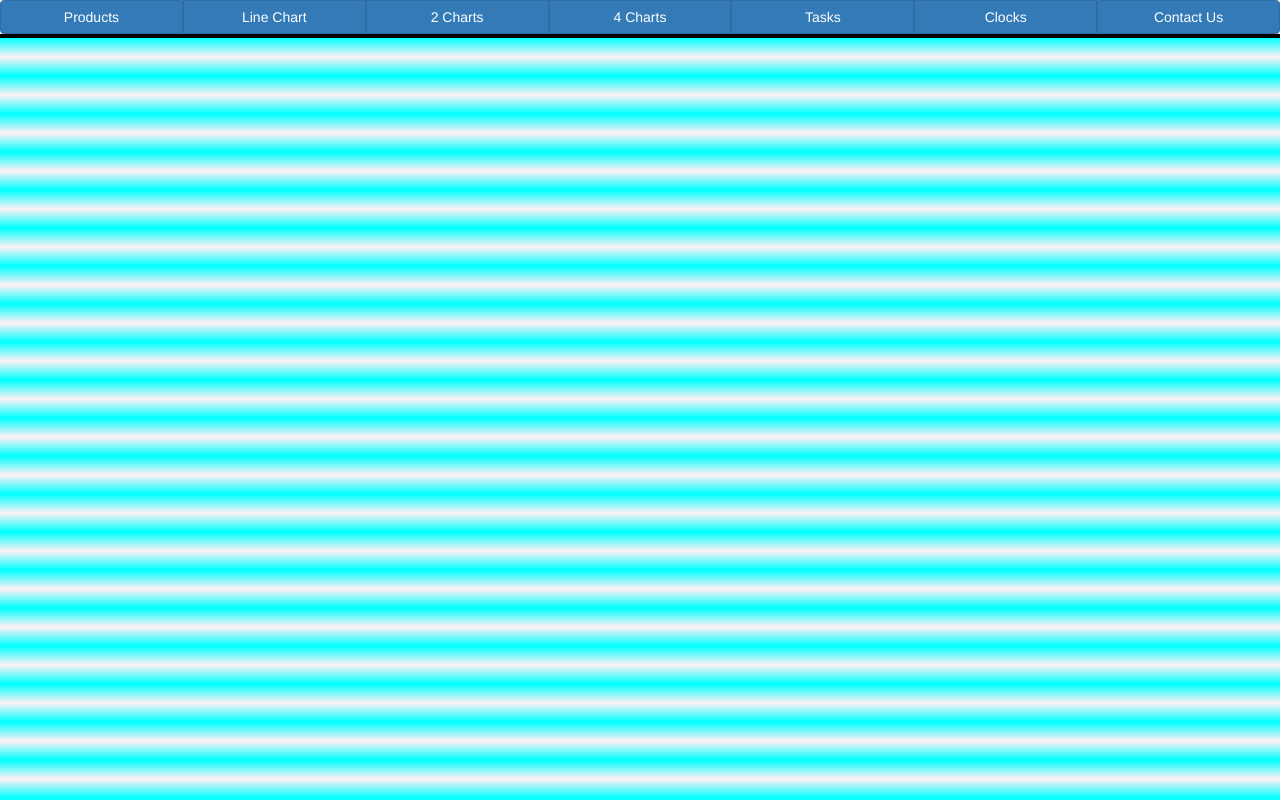
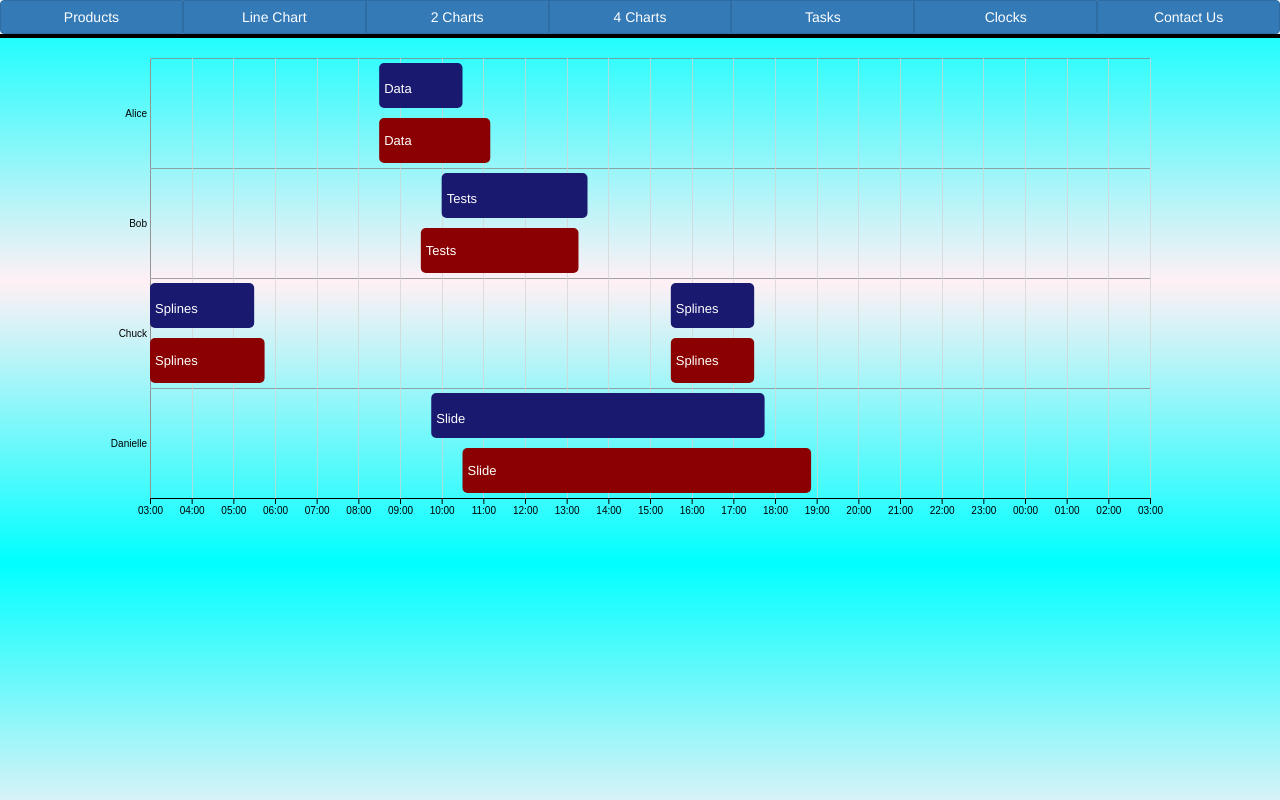
Before and after one commit to amicklo/SimpleApp, a plain HTML site: page tasks.html in a window 1280 px wide. Drawn offline with nearby package versions, Linux system fonts and the light colour scheme; some packages are replaced by stand-ins of ours.

Commit message:
Functional Chart
I'll call this a finished prototype. I'm trying to parameterize the coloring of the bars so that the Actual Time bars will have a color based on another value I'm going to add to the objects. So tasks in progress, complete, and over time are shown in different colors in the actual row. I could probably also stand to add more detail to my comments.

```diff
--- a/css/style.css
+++ b/css/style.css
@@ -92,3 +92,23 @@ p.price {
     padding: 2px;
     width: 100%;
 }
+
+.gridH line {
+    stroke: grey;
+    stroke-opacity: 0.7;
+    shape-rendering: crispEdges;
+}
+
+.gridH path {
+    stroke-width: 0;
+}
+
+.gridV line {
+    stroke: lightgrey;
+    stroke-opacity: 0.7;
+    shape-rendering: crispEdges;
+}
+
+.gridV path {
+    stroke-width: 0;
+}
--- a/data/taskData.json
+++ b/data/taskData.json
@@ -2,35 +2,43 @@
     "data": [
         {
             "person": "Alice",
-            "task": "Mock Up Data",
-            "startPlan": "08:30:00 CST",
-            "endPlan": "010:30:00 CST",
-            "startActual": "08:30:00 CST",
-            "endActual": "11:10:00 CST"
+            "task": "Data",
+            "startPlan": "2018-01-01 08:30:00",
+            "endPlan": "2018-01-01 10:30:00",
+            "startActual": "2018-01-01 08:30:00",
+            "endActual": "2018-01-01 11:10:00"
         },
         {
             "person": "Bob",
-            "task": "Run Tests",
-            "startPlan": "010:00:00 CST",
-            "endPlan": "013:30:00 CST",
-            "startActual": "09:30:00 CST",
-            "endActual": "13:17:00 CST"
+            "task": "Tests",
+            "startPlan": "2018-01-01 10:00:00",
+            "endPlan": "2018-01-01 13:30:00",
+            "startActual": "2018-01-01 09:30:00",
+            "endActual": "2018-01-01 13:17:00"
         },
         {
             "person": "Chuck",
-            "task": "Reticulate Splines",
-            "startPlan": "015:30:00 CST",
-            "endPlan": "017:30:00 CST",
-            "startActual": "15:30:00 CST",
-            "endActual": "17:30:00 CST"
+            "task": "Splines",
+            "startPlan": "2018-01-01 15:30:00",
+            "endPlan": "2018-01-01 17:30:00",
+            "startActual": "2018-01-01 15:30:00",
+            "endActual": "2018-01-01 17:30:00"
+        },
+        {
+            "person": "Chuck",
+            "task": "Splines",
+            "startPlan": "2018-01-01 01:00:00",
+            "endPlan": "2018-01-01 05:30:00",
+            "startActual": "2018-01-01 01:30:00",
+            "endActual": "2018-01-01 5:45:00"
         },
         {
             "person": "Danielle",
-            "task": "Electric Slide",
-            "startPlan": "09:45:00 CST",
-            "endPlan": "17:45:00 CST",
-            "startActual": "09:30:00 CST",
-            "endActual": "18:52:00 CST"
+            "task": "Slide",
+            "startPlan": "2018-01-01 09:45:00",
+            "endPlan": "2018-01-01 17:45:00",
+            "startActual": "2018-01-01 10:30:00",
+            "endActual": "2018-01-01 18:52:00"
         }
     ]
 }
--- /dev/null
+++ b/js/taskBars.js
@@ -0,0 +1,36 @@
+app.factory('taskBars', [function () {
+    return {
+        //attach bars
+        addBars: function (svg, data, x, y, barOffset, labelOffset, fill, start, end) {
+            svg.selectAll(".chart")
+                .data(data)
+                .enter()
+                .append("rect")
+                .attr("fill", fill)
+                .attr("rx", 5)
+                .attr("ry", 5)
+                .attr("y", 0)
+                .attr("transform", function (d) {
+                    return "translate(" + x(moment(d[start])) + "," + (y(d.person) + barOffset) + ")";
+                })
+                .attr("height", 45)
+                .attr("width", function (d) {
+                    return (x(moment(d[end])) - x(moment(d[start])));
+                })
+            //attach labels to the bars
+            svg.selectAll(".chart")
+                .data(data)
+                .enter()
+                .append("text")
+                .attr("fill", "white")
+                .attr("font-size", "13px")
+                .attr("y", 0)
+                .attr("transform", function (d) {
+                    return "translate(" + (x(moment(d[start])) + 5) + "," + (y(d.person) + labelOffset) + ")";
+                })
+                .text(function (d) {
+                    return d.task;
+                });
+        }
+    }
+}]);
--- a/js/tasks.js
+++ b/js/tasks.js
@@ -1,15 +1,109 @@
-app.directive('tasks', [function ($scope) {
+app.directive('tasks', ['taskBars', function (taskBars, $scope) {
 
     return {
         restrict: 'E',
-        scope: {
-        },
+        scope: {},
         controller: function ($scope) {
+
+            //read in the data from the JSON
             d3.json('data/taskData.json', function (error, data) {
                 if (error) throw error;
+                //assign the data array from the JSON to the variable 'data'
+                data = data.data;
+                //create margins for chart
+                var margin = {
+                    top: 20,
+                    right: 40,
+                    bottom: 20,
+                    left: 150,
+                }
+                //initialize time domains
+                var dayOne = "2018-01-01 03:00:00",
+                    dayTwo = "2018-01-02 03:00:00";
 
-                data = data.data;
-            })
+                var timeDomainStart = d3.timeDay.offset(moment(dayOne), +0),
+                    timeDomainEnd = d3.timeHour.offset(moment(dayTwo), +0);
+                //create an array of individuals from the JSON
+                var people = [];
+                for (var i in data) {
+                    if (!people.includes(data[i].person)) {
+                        people.push(data[i].person);
+                    }
+                }
+                //initialize the dimensions of the chart
+                var height = (120 * people.length),
+                    width = 1000;
+                //format string for the time labels of the x-axis
+                var tickFormat = "%H:%M";
+                //initialize the x scale
+                var x = d3.scaleTime()
+                    .domain([timeDomainStart, timeDomainEnd])
+                    .range([0, width])
+                    .clamp(true);
+                //initialize the y scale
+                var y = d3.scaleBand()
+                    .domain(people)
+                    .rangeRound([0, height - margin.bottom - margin.top]);
+                //define the x axis
+                var xAxis = d3.axisBottom()
+                    .scale(x)
+                    .tickFormat(d3.timeFormat(tickFormat))
+                    .ticks(24);
+                //define the y axis
+                var yAxis = d3.axisLeft()
+                    .scale(y)
+                    .tickSize(0);
+                //define axis functions for creating grid lines
+                function makeHorizGridlines() {
+                    return d3.axisLeft(y);
+                }
+
+                function makeVertGridlines() {
+                    return d3.axisBottom(x);
+                }
+                //define the chart area
+                var svg = d3.select("body")
+                    .append("svg")
+                    .attr("class", "chart")
+                    .attr("width", width + margin.left + margin.right)
+                    .attr("height", height + margin.top + margin.bottom)
+                    .append("g")
+                    .attr("class", "task-chart")
+                    .attr("width", width + margin.left + margin.right)
+                    .attr("height", height + margin.top + margin.bottom)
+                    .attr("transform", "translate(" + margin.left + ", " + margin.top + ")");
+                //attach the x and y axes
+                svg.append("g")
+                    .attr("class", "x axis")
+                    .attr("transform", "translate(0, " + (height - margin.top - margin.bottom) + ")")
+                    .transition()
+                    .call(xAxis);
+                svg.append("g")
+                    .attr("class", "y axis")
+                    .transition()
+                    .call(yAxis);
+                //attach the grid lines
+                svg.append("g")
+                    .attr("class", "gridH")
+                    .attr("transform", "translate(0,-55)")
+                    .call(makeHorizGridlines()
+                        .tickSize(-width)
+                        .tickFormat("")
+                    );
+                svg.append("g")
+                    .attr("class", "gridV")
+                    .attr("transform", "translate(0,0)")
+                    .call(makeVertGridlines()
+                        .tickSize(height - margin.top - margin.bottom)
+                        .tickFormat("")
+                        .ticks(24)
+                    );
+                //attach the bars for the planned task times
+                taskBars.addBars(svg, data, x, y, 5, 35, "midnightblue", "startPlan", "endPlan");
+                //attach bars for the actual task times
+                taskBars.addBars(svg, data, x, y, 60, 87, "darkred", "startActual", "endActual");
+
+            });
         }
     }
 }]);
--- a/tasks.html
+++ b/tasks.html
@@ -1,6 +1,12 @@
 <!DOCTYPE html>
 <meta charset="utf-8">
-<!-- Clock style modified from: https://gist.github.com/ahmetkizilay/b3266198301e6ab46288#file-index-html -->
+<!--
+
+Time logic and bar style from: http://bl.ocks.org/baramuyu/be8e3005cfcb0aba5f763963c75f3c7e
+Grid line functions from: https://bl.ocks.org/alandunning/2b5af0db18bcd0cc94629524ab209dce
+
+
+-->
 
 <head>
     <!-- Dependencies -->
@@ -23,16 +29,19 @@
 <body ng-app="myApp">
     <div class="header">
         <tabs></tabs>
+        <!--button type="button" class="btn btn-info" id="inc">Increase Day</button-->
         <div class="boundary"></div>
     </div>
     <tasks></tasks>
 
+    <!-- App -->
     <script src="js/app.js"></script>
 
-    <!-- Controllers -->
-
+    <!-- Factories -->
+    <script src="js/taskBars.js"></script>
 
     <!-- Directives -->
     <script src="js/tabs.js"></script>
     <script src="js/tasks.js"></script>
+
 </body>
```
